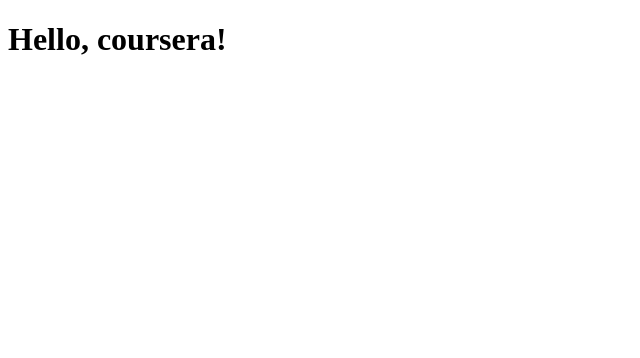
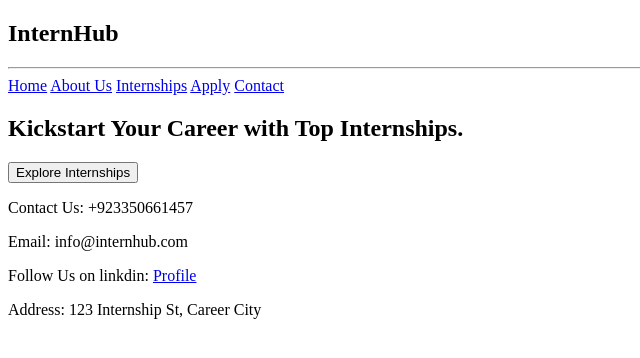
Before and after one commit to Haad-Ahmad-Qureshi/smart-internship-portal, a plain HTML site: page index.html in a window 1280 px wide. Shown: the whole page, without its empty margins (0-640 px from the left). Drawn offline with Linux system fonts and the light colour scheme.

Commit message:
added new files and  navbar

```diff
--- a/index.html
+++ b/index.html
@@ -6,6 +6,45 @@
     <title>Document</title>
 </head>
 <body>
-    <h1>Hello, coursera!</h1>
-</body>
+    <header>
+       <h2 >InternHub</h2>
+       <hr>
+
+       <nav>
+
+            <a href="index.html">Home</a>
+            <a href="about.html">About Us</a>
+           <a href="internship.html">Internships</a>
+           <a href="apply.html">Apply</a>
+            <a href="contact.html">Contact</a>
+       </nav>
+
+    </header>
+    <main>
+        <!--hero section-->
+<section>
+<h1>Kickstart Your Career with Top Internships.</h1>
+<input type="button" value="Explore Internships" href="intership.html">
+</section>
+
+<section>
+
+
+
+</section>
+</main>
+
+
+    <footer>
+<section>
+
+<p>Contact Us: +923350661457</p>
+<p>Email: info@internhub.com</p>
+<p>Follow Us on linkdin: <a href="https://www.linkedin.com/in/haad-ahmad-qureshi-09072b356" target="_blank">Profile</a>  </p>
+<p>Address: 123 Internship St, Career City</p>
+</section>
+</footer>
+
+
+    </body>
 </html>
```
